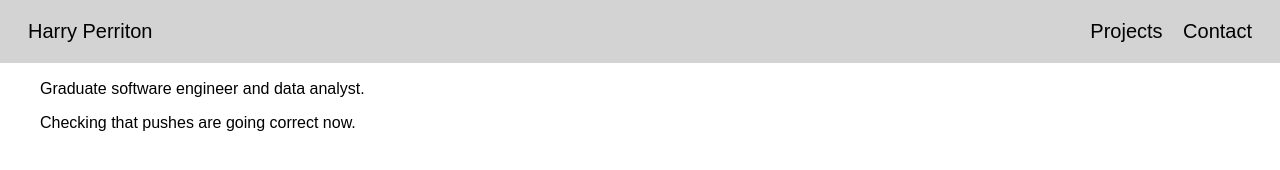
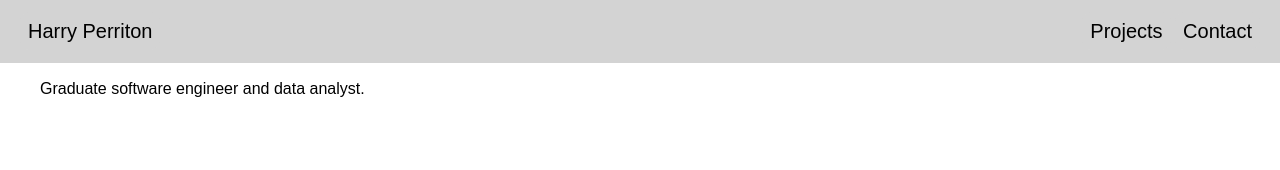
Before and after one commit to HazzaPezza/Harry_P_Portfolio, a website: page public/index.html in a window 1280 px wide. Drawn offline with Linux system fonts and the light colour scheme.

Commit message:
correcting previous commit changes.

```diff
--- a/public/index.html
+++ b/public/index.html
@@ -37,7 +37,6 @@
             <div class="content-container">
                 <h1 class="title-header">Harry Perriton</h1>
                 <p class="page-subtitle">Graduate software engineer and data analyst.</p>
-                <p class="page-subtitle">Checking that pushes are going correct now.</p>
             </div>
         </div>
 
```
